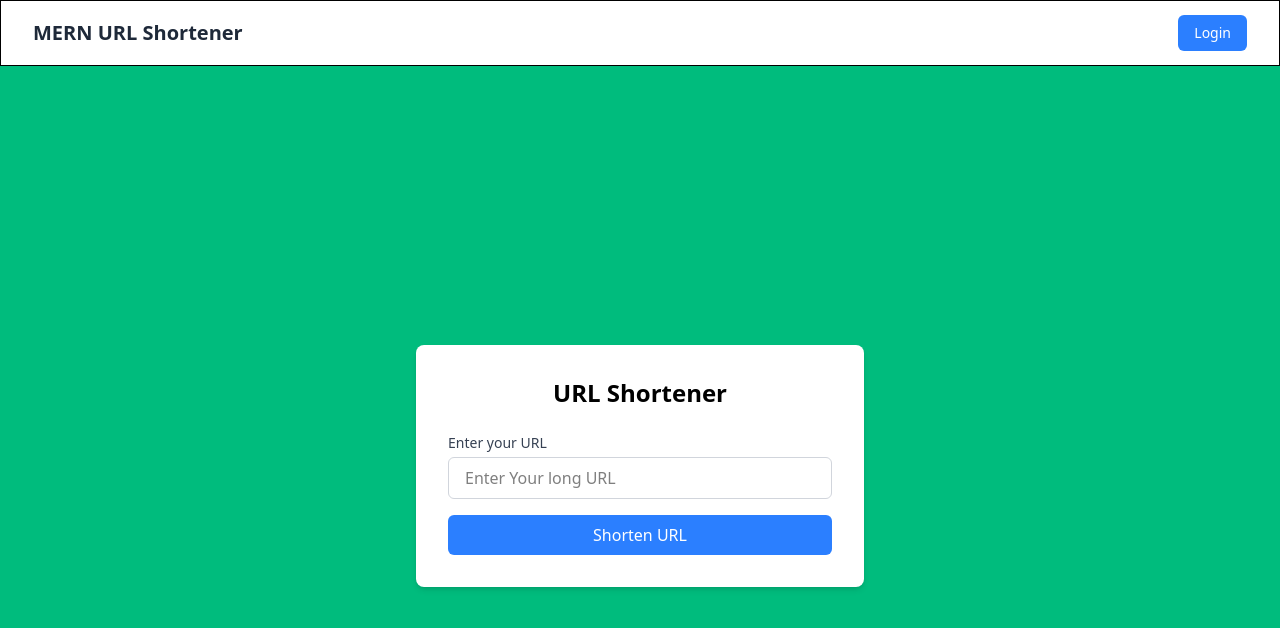
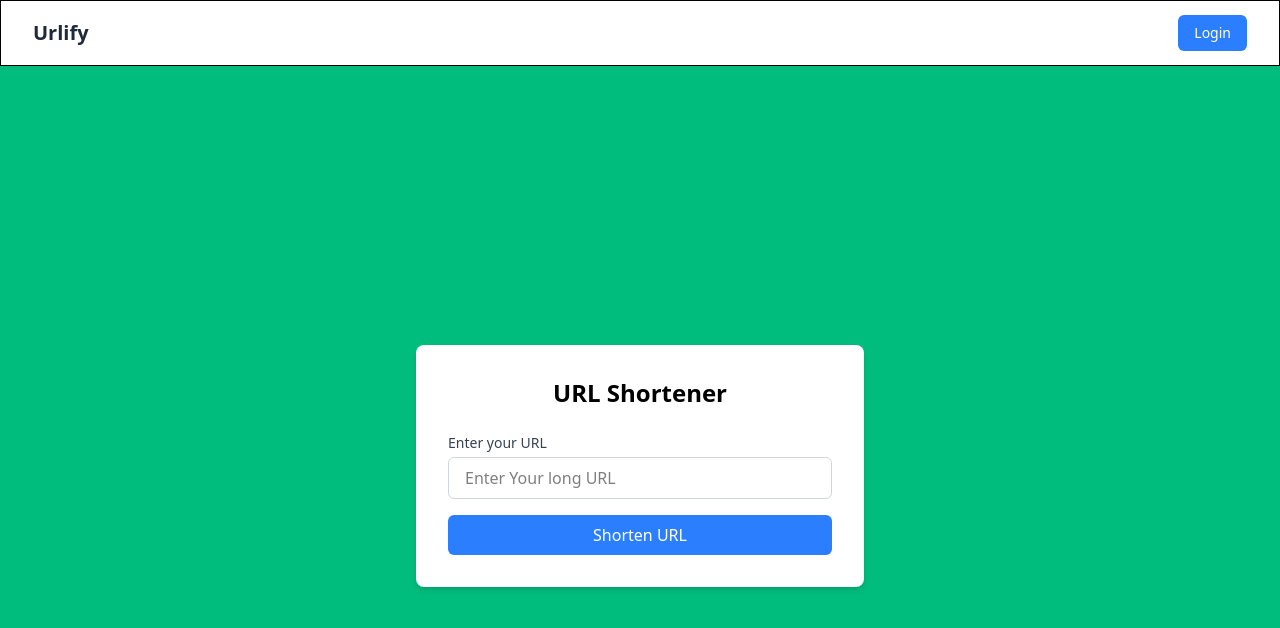
Before and after one commit to CoderNasim2023/Url_Shortner_FRONTEND, a React (Vite) app: page / in a window 1280 px wide. Shown: the top 628 px of the page. Built offline with nearby package versions, Linux system fonts and the light colour scheme; no server answers.

Commit message:
UI Update: Changed project name to Urlify in NavBar

```diff
--- a/src/components/NavBar.jsx
+++ b/src/components/NavBar.jsx
@@ -24,7 +24,7 @@ const Navbar = () => {
           {/* Left side - Project Title Name */}
           <div className="flex items-center">
             <Link to="/" className="text-xl font-bold text-gray-800">
-              MERN URL Shortener
+              Urlify
             </Link>
           </div>
 
```
Also changed, not shown: 1 other file (tests, documents, lock files or other folders).
